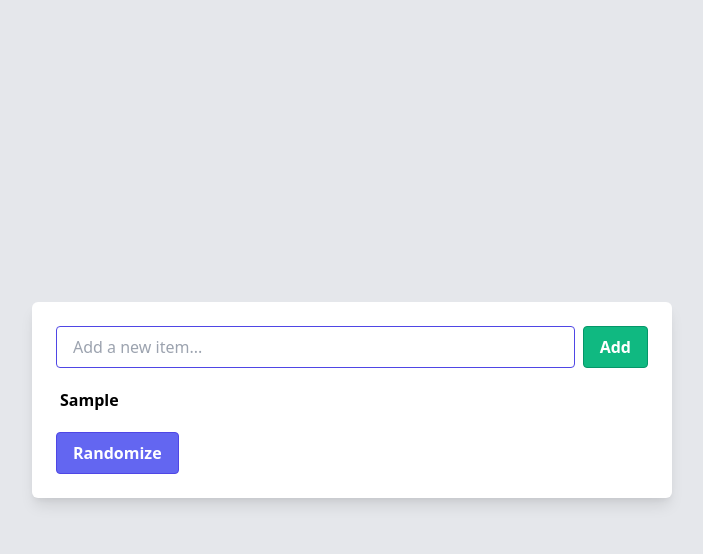
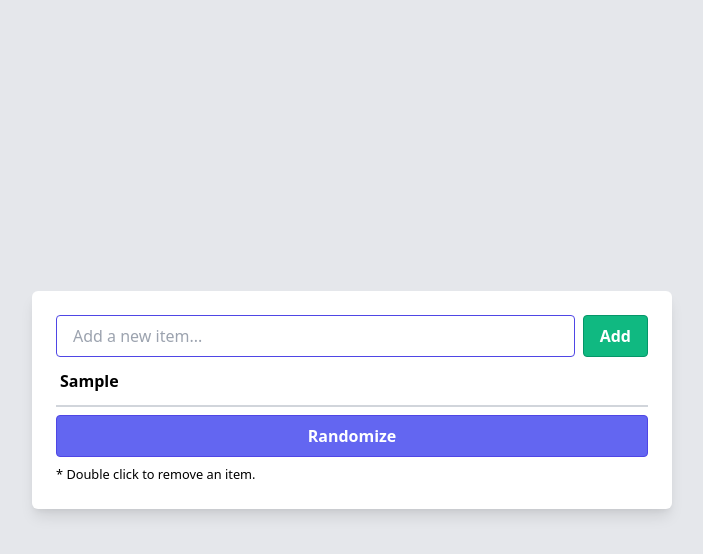
Before and after one commit to aliberkinsahin/random-item-picker, a React (Create React App) app: page / in a window 1280 px wide. Both pictures are taken after typing "Sample" into the empty fields and a click on the button "Add". Shown: the top 554 px of the page, without its empty margins (288-991 px from the left). Built offline with nearby package versions, Linux system fonts and the light colour scheme.

Commit message:
remove item func added

```diff
--- a/src/App.js
+++ b/src/App.js
@@ -39,6 +39,11 @@ function App() {
     setItems(updatedItems);
   };
 
+  const removeItem = (i) => {
+    const updatedItems = items.filter((_, index) => index !== i);
+    setItems(updatedItems);
+  };
+
   return (
     <div className="container mx-auto shadow-lg sm:w-1/2 w-full p-6 bg-white rounded-md">
       <form className="flex " onSubmit={handleItems}>
@@ -60,22 +65,28 @@ function App() {
       <ul>
         {items.map((_item, _index) => (
           <li
-            className={`font-semibold my-4 p-1 rounded ${
+            className={`cursor-pointer font-semibold my-2 p-1 rounded hover:bg-gray-400 ${
               _item.selected ? "bg-orange-600 text-white" : ""
             }`}
             key={_index}
+            onDoubleClick={() => removeItem(_index)}
           >
             {_item.text}
           </li>
         ))}
       </ul>
+
       {items.length > 0 && (
-        <button
-          className="border border-indigo-600 bg-indigo-500 hover:bg-indigo-700 text-white px-4 py-2 rounded font-bold focus:outline-none"
-          onClick={handleRadomize}
-        >
-          Randomize
-        </button>
+        <>
+          <div className="border-t-2 border-gray-300 border-solid"></div>
+          <button
+            className="border border-indigo-600 bg-indigo-500 hover:bg-indigo-700 text-white px-4 py-2 rounded font-bold focus:outline-none w-full mb-1 mt-2"
+            onClick={handleRadomize}
+          >
+            Randomize
+          </button>
+          <small>* Double click to remove an item.</small>
+        </>
       )}
     </div>
   );
```
